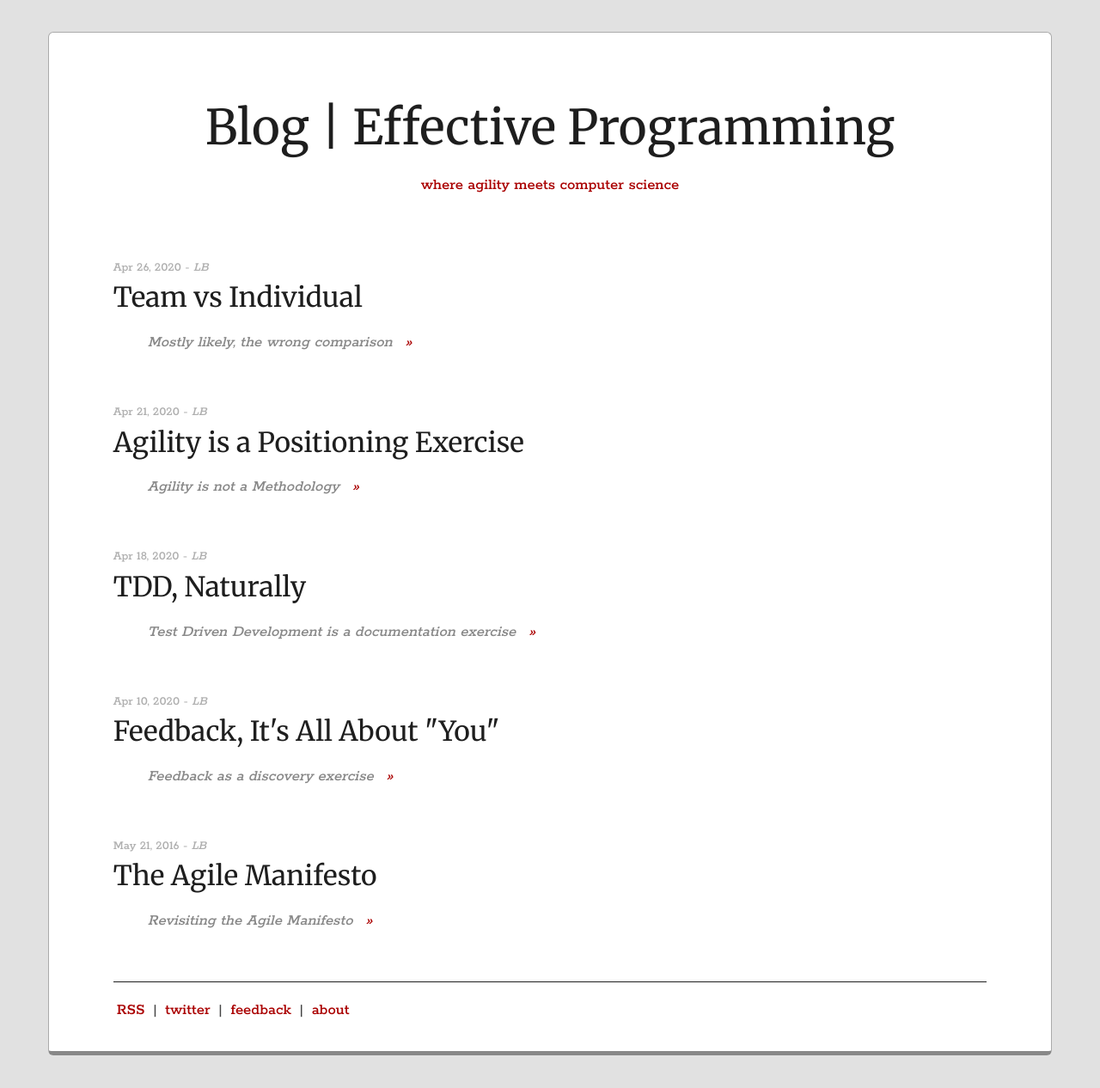
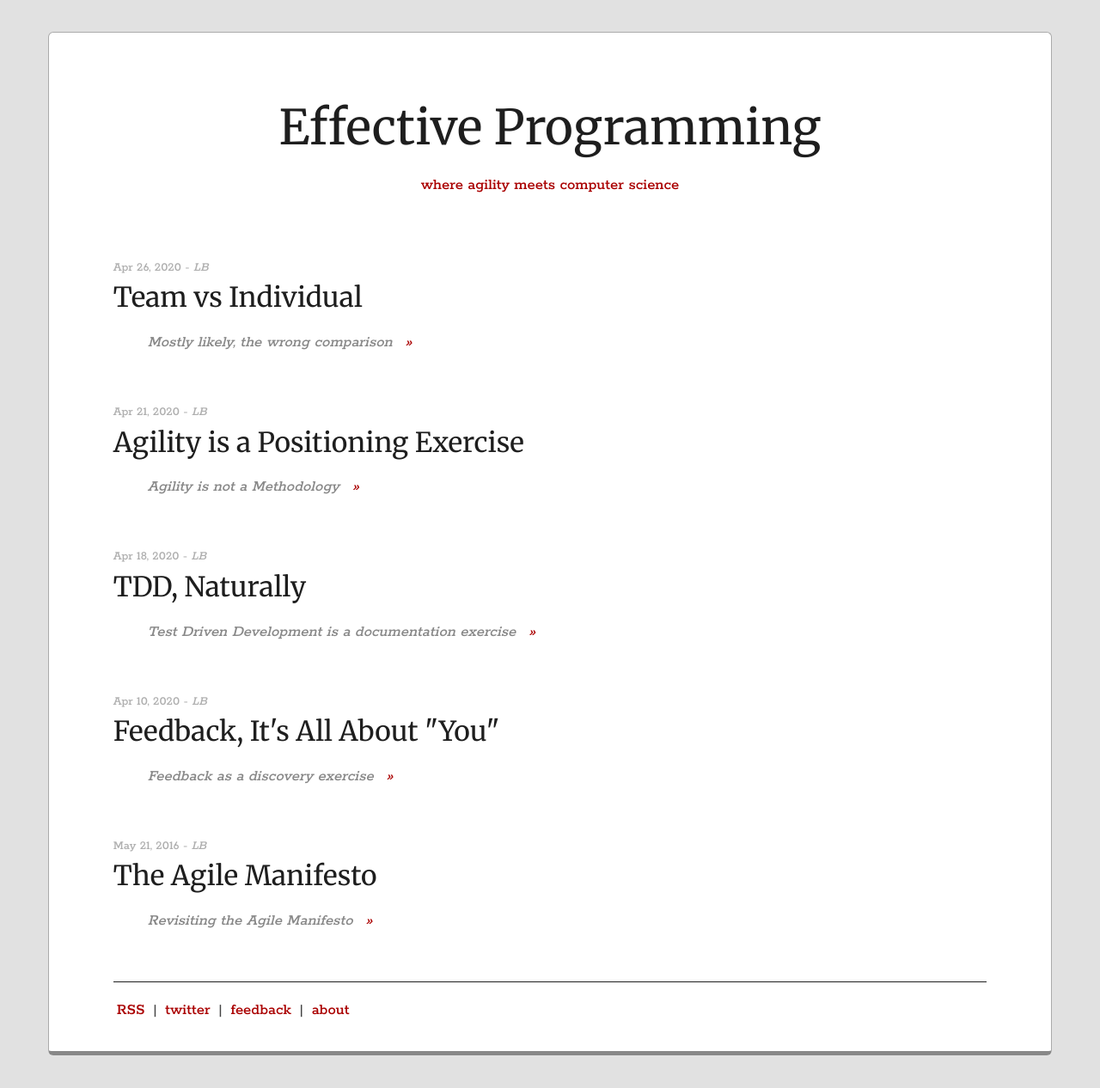
Before and after one commit to EffectiveProgramming-Websites/com.effectiveprogramming.blog, a Jekyll site: the page built from index.html, in a window 1280 px wide. Shown: the whole page at 86% size. Built offline with Jekyll 4.4.1, drawn with Linux system fonts in a browser that asks for light colours.

Commit message:
Update title

```diff
--- a/_config.yml
+++ b/_config.yml
@@ -1,6 +1,5 @@
 # Site settings
-brand: Effective Programming
-title: Blog
+title: Effective Programming
 subtitle: where agility meets computer science
 description: > # this means to ignore newlines until "baseurl:"
   Blog | Effective Programming
--- a/_layouts/default.html
+++ b/_layouts/default.html
@@ -4,7 +4,7 @@
 <body>
 	<div class="outer-wrapper">
 		<header class="site">
-			<h1 class="title"><a href="{{ site.baseurl }}/">{{ site.title }} | {{ site.brand }}</a></h1>
+			<h1 class="title"><a href="{{ site.baseurl }}/">{{ site.title }}</a></h1>
 			<p><a href="/about/">{{ site.subtitle }}</a></p>
 		</header>
 		<div class="page-content">
```
